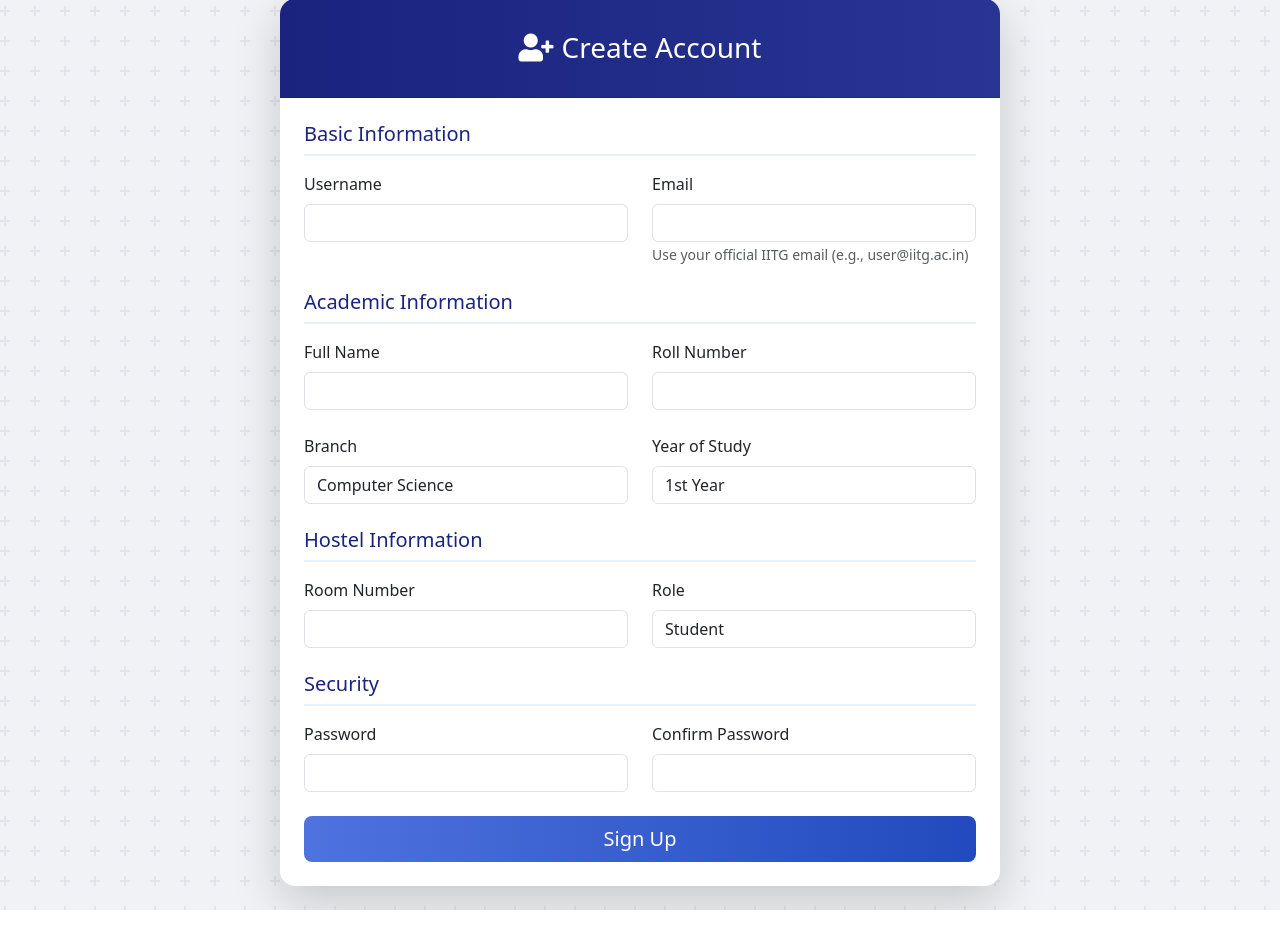
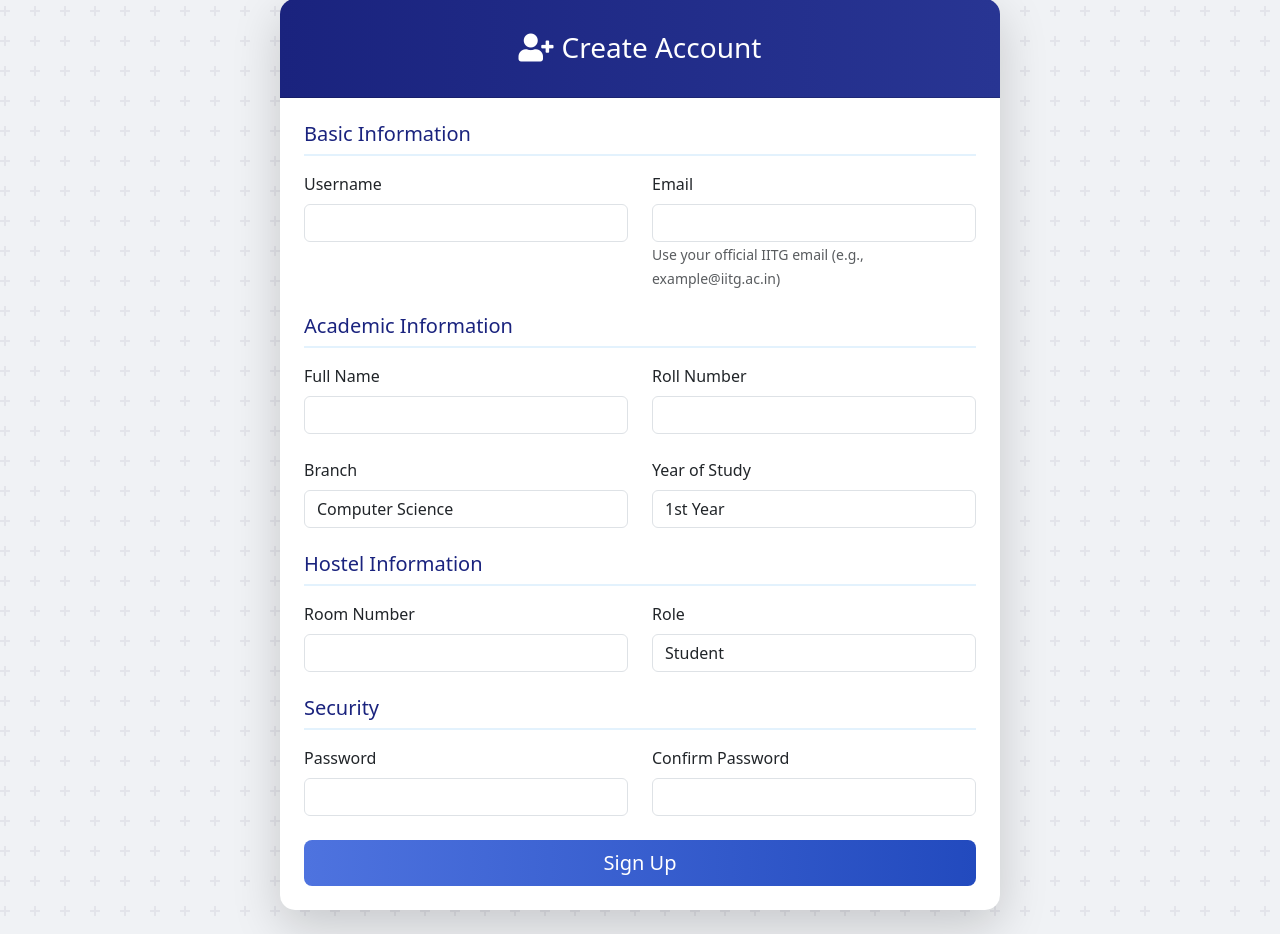
Before and after one commit to ronits2407/Umiamdigitalhub, a Flask app: page /register in a window 1280 px wide. Shown: the part 114-1048 px from the top of the page. Before the commit the page ends 1024 px from the top, so only its background shows below. Run offline with Flask 3, Linux system fonts and the light colour scheme.

Commit message:
fixing example data

```diff
--- a/templates/register.html
+++ b/templates/register.html
@@ -23,7 +23,7 @@
                             <div class="col-md-6">
                                 {{ form.email.label(class="form-label") }}
                                 {{ form.email(class="form-control", pattern="^[a-zA-Z0-9._%+-]+@iitg\.ac\.in$", title="Please use your IITG email address(e.g example@iitg.ac.in)") }}
-                            <small class="text-muted">Use your official IITG email (e.g., user@iitg.ac.in)</small>
+                            <small class="text-muted">Use your official IITG email (e.g., example@iitg.ac.in)</small>
                             </div>
 
                         </div>
```
